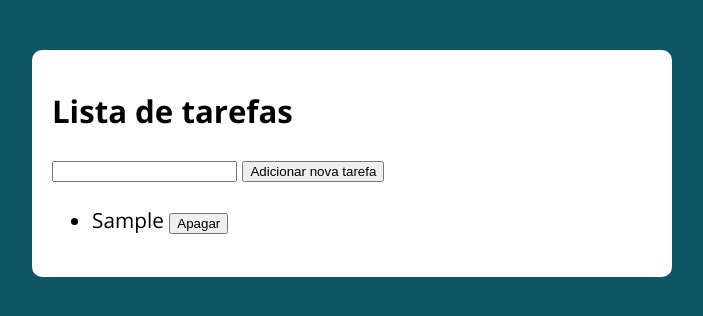
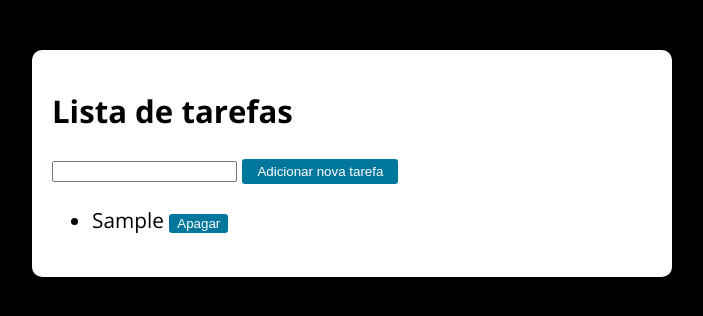
Before and after one commit to AdrianResende/Lista-de-Tarefas, a plain HTML site: page index.html in a window 1280 px wide. Both pictures are taken after typing "Sample" into the empty fields and a click on the button "Adicionar nova tarefa". Shown: the whole page, without its empty margins (288-991 px from the left). Drawn offline with nearby package versions, Linux system fonts and the light colour scheme.

Commit message:
Mudança de cores

```diff
--- a/assets/css/style.css
+++ b/assets/css/style.css
@@ -1,7 +1,7 @@
 @import url('https://fonts.googleapis.com/css?family=Open+Sans:400,700&display=swap');
 :root {
-  --primary-color: rgb(17, 86, 102);
-  --primary-color-darker: rgb(9, 48, 56);
+  --primary-color: #000;
+  --primary-color-darker: #182625;
 }
 
 * {
@@ -27,7 +27,6 @@ body {
 }
 
 form input, form label, form button {
-  display: block;
   width: 100%;
   margin-bottom: 10px;
 }
@@ -56,3 +55,23 @@ form button {
 form button:hover {
   background: var(--primary-color-darker);
 }
+.btn-tarefa {
+  border: none;
+  padding: 5px 15px;
+  border-radius: 3px;
+  cursor: pointer;
+  background-color:#02779e;
+  color:#fff;
+}
+.apagar{
+  border: none;
+  padding: 2px 8px;
+  border-radius: 3px;
+  cursor: pointer;
+  background-color:#02779e;
+  color:#fff;
+}
+.tarefas{
+  display: flex;
+  align-items: center;
+}
--- a/index.html
+++ b/index.html
@@ -12,7 +12,7 @@
 <body>
 
   <section class="container">
-    <h1>Lista de tarefas</h1>
+    <h1 className="title">Lista de tarefas</h1>
     <p>
       <input type="text" class="input-tarefa">
       <button class="btn-tarefa">Adicionar nova tarefa</button>
```
